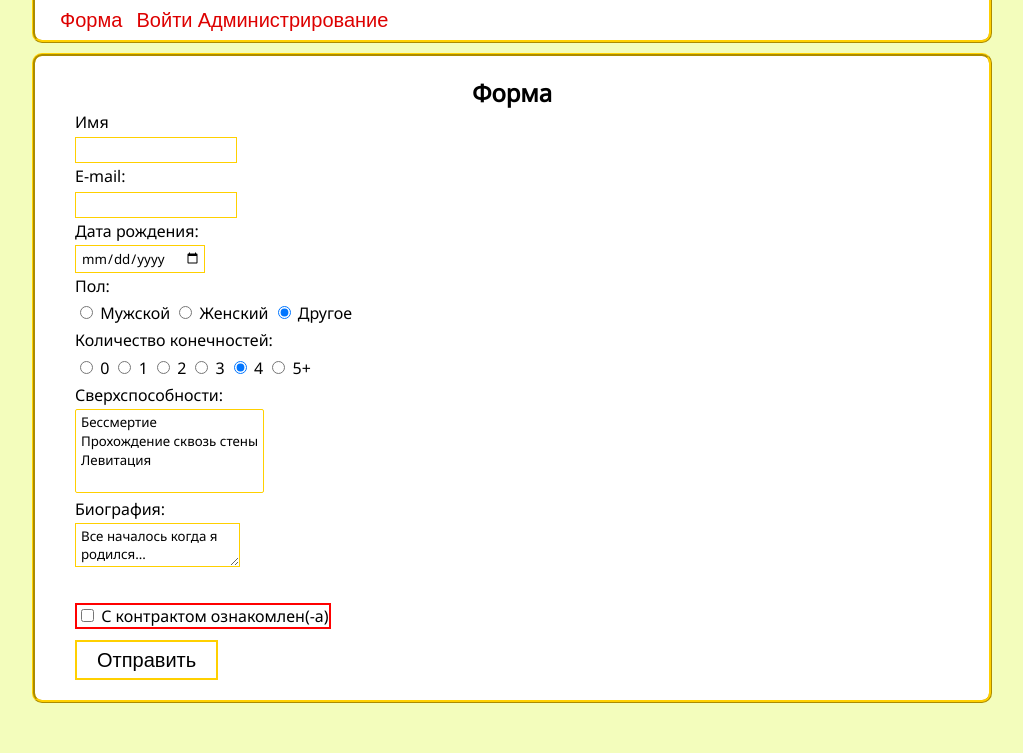
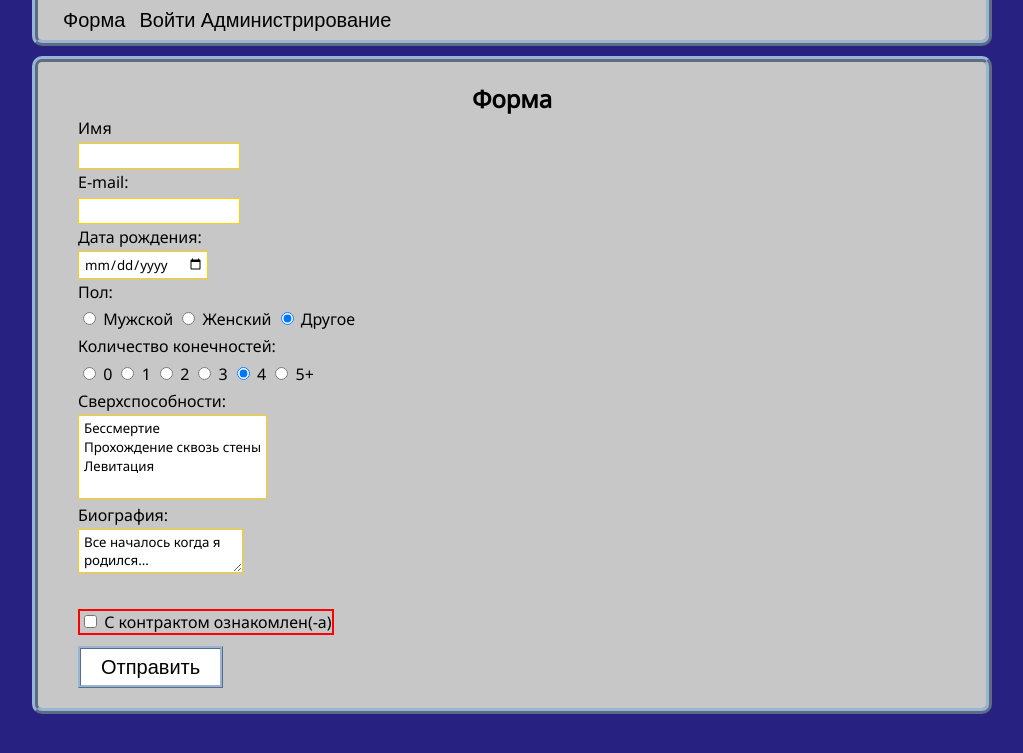
Before and after one commit to ClushAKvK/backend_6, a PHP site: page / in a window 1280 px wide. Shown: the top 753 px of the page, without its empty margins (128-1151 px from the left). Run offline with PHP 8.4, Linux system fonts and the light colour scheme.

Commit message:
change css style

```diff
--- a/style.css
+++ b/style.css
@@ -3,7 +3,7 @@
   }
 
   body {
-    background-color: #f3fdbc;
+    background-color: rgb(39, 34, 129);
     font-family: 'Noto Sans', sans-serif;
     margin: 0;
   }
@@ -11,8 +11,8 @@
   nav {
     margin: 0 auto;
     max-width: 960px;
-    background-color: #ffffff;
-    border: ridge 3px #ffd000;
+    background-color: rgb(199, 199, 199);
+    border: ridge 6px #9AB4D5;
     border-top: none;
     border-radius: 0px 0px 10px 10px;
   }
@@ -36,9 +36,9 @@
 
   section {
     padding: 20px 40px;
-    background-color: #ffffff;
+    background-color: rgb(199, 199, 199);
     margin: 10px 0;
-    border: ridge 3px #ffd000;
+    border: ridge 6px #9AB4D5;
     border-radius: 10px;
   }
 
@@ -58,7 +58,7 @@
     margin-right: 20px;
   }
   a:hover, a:visited:hover {
-      color: #D00;
+      color: black;
   }
   a:visited {
       color: rgb(93, 99, 13);
@@ -69,10 +69,10 @@
   }
 
   nav a:hover, a:visited:hover {
-    color: #D00;
+    color: black;
   }
   nav a, nav a:visited {
-    color: #D00;
+    color: black;
     font-family: 'Poppins', sans-serif;
     font-size: 20px;
   }
@@ -87,12 +87,12 @@
   }
 
   table {
-    border: 3px double #ffd000;
+    border: ridge 6px #9AB4D5;
     border-collapse: collapse;
     margin: 10px auto;
   }
   td, th {
-    border: 1px solid #ffd000;
+    border: ridge 1px #9AB4D5;
     padding: 10px;
     text-align: center;
   }
@@ -120,12 +120,12 @@
     font-size: 20px;
     margin-top: 10px;
     background-color: #ffffff;
-    border: 2px solid #ffd000;
+    border: ridge 3px #9AB4D5;
     padding: 3px 20px;
   }
   input[type="submit"]:hover {
     background-color: #ffffff;
-    border-color: #ffd000;
+    border-color: #9AB4D5;
   }
 
   .error {
```
